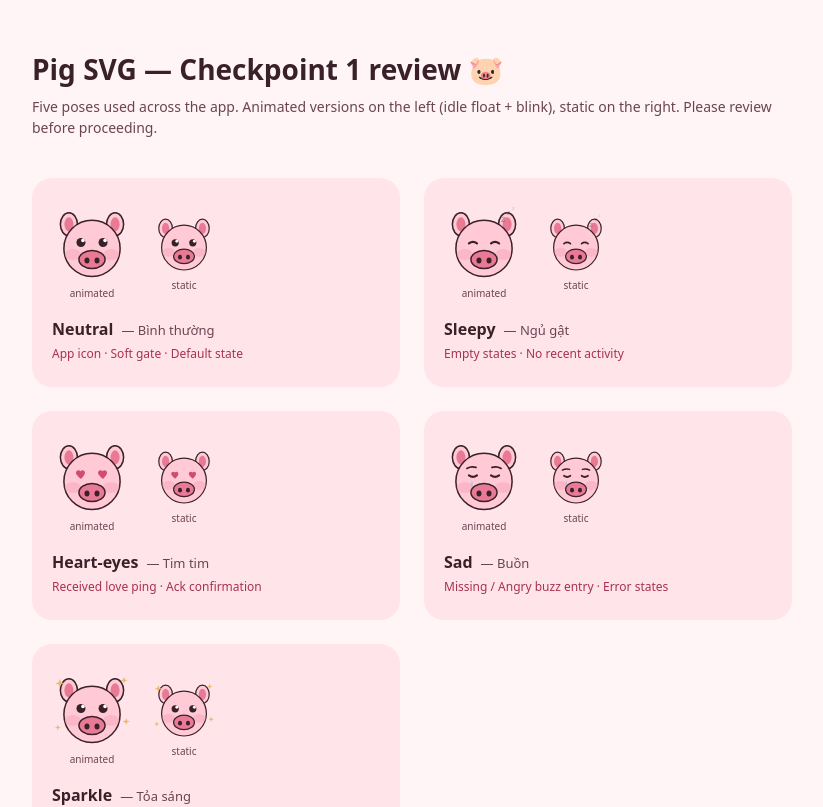
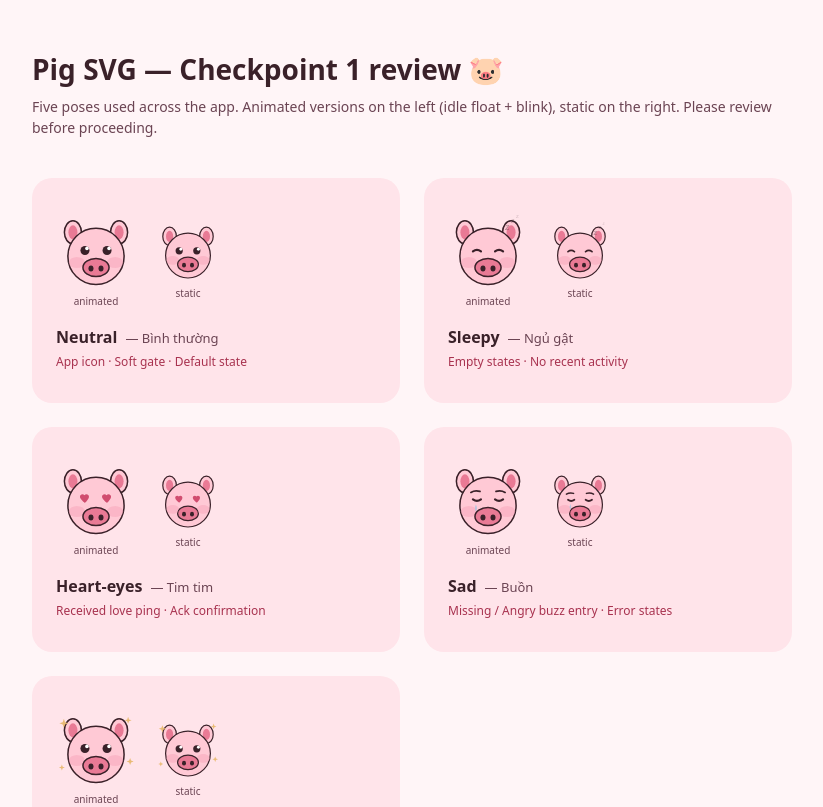
Before and after one commit to DianPham/heo-masuri, a Next.js app: page /dev/pig in a window 1280 px wide. Shown: the top 807 px of the page, without its empty margins (228-1051 px from the left). Built offline with nearby package versions, Linux system fonts and the light colour scheme; no server answers.

Commit message:
Apply padding

```diff
--- a/app/dev/pig/page.tsx
+++ b/app/dev/pig/page.tsx
@@ -152,7 +152,7 @@ function PoseCard({
       style={{
         backgroundColor: "#FFE4EA",
         borderRadius: 20,
-        padding: "24px 20px",
+        padding: "32px 24px",
         display: "flex",
         flexDirection: "column",
         gap: 16,
--- a/components/settings/SettingsPage.tsx
+++ b/components/settings/SettingsPage.tsx
@@ -77,7 +77,7 @@ function Row({
   children?: React.ReactNode;
 }) {
   return (
-    <div className="flex items-center justify-between px-6 py-5 gap-4">
+    <div className="flex items-center justify-between px-8 py-6 gap-4">
       <div className="flex-1 min-w-0">
         <p
           className={[
@@ -118,7 +118,7 @@ function TappableRow({
   return (
     <button
       onClick={onClick}
-      className="w-full flex items-center justify-between px-6 py-5 gap-4 text-left
+      className="w-full flex items-center justify-between px-8 py-6 gap-4 text-left
                  hover:bg-rose-500/5 active:bg-rose-500/8 transition-colors duration-150"
     >
       <div className="flex-1 min-w-0">
```
